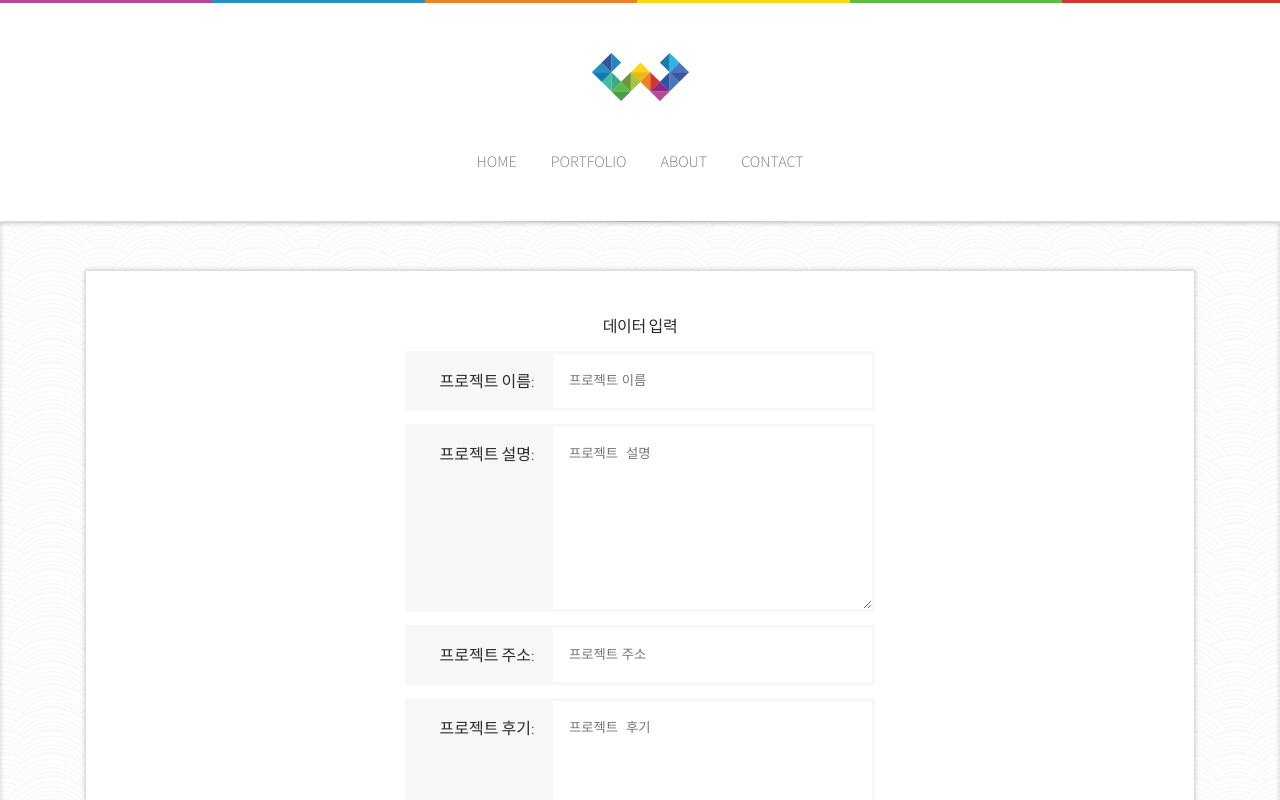
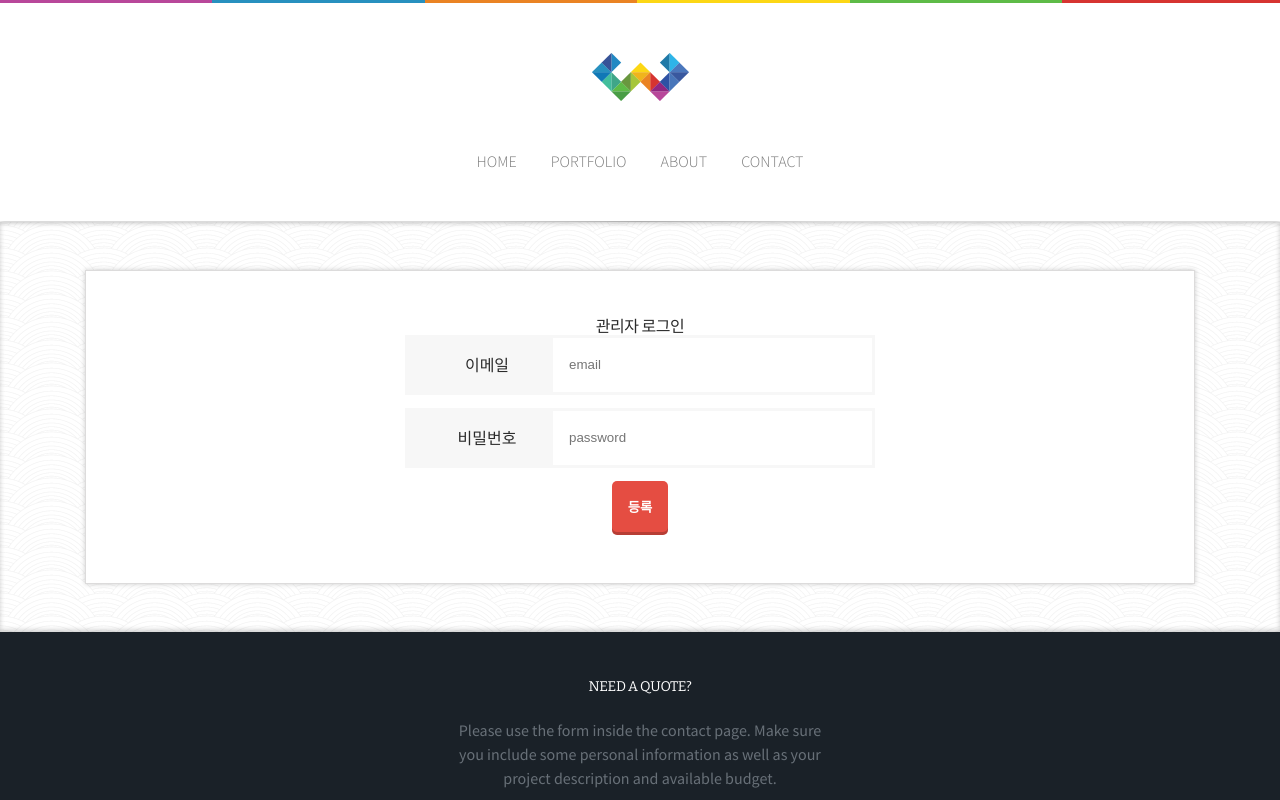
Before and after one commit to wwg98/ESTFE13_portfolioo-app, a Next.js app: page /insert in a window 1280 px wide. Shown: the top 800 px of the page. Built offline with nearby package versions, Linux system fonts and the light colour scheme; no server answers.

Commit message:
feat: implement user authentication and thumbnail upload functionality

```diff
--- a/src/app/insert/page.js
+++ b/src/app/insert/page.js
@@ -1,7 +1,7 @@
 "use client";
 
 import { createClient } from "@/utils/supabase/client";
-import { useState } from "react";
+import { useEffect, useState } from "react";
 import { useRouter } from "next/navigation";
 
 export default function Insert() {
@@ -22,6 +22,20 @@
   });
 
   const [thumbnail, setThumbnail] = useState(null);
+  const [user, setUser] = useState(null);
+  const [authForm, setAuthform] = useState({
+    email: "",
+    password: "",
+  });
+
+  useEffect(() => {
+    (async () => {
+      const {
+        data: { user },
+      } = await supabase.auth.getUser();
+      setUser(user);
+    })();
+  }, [supabase.auth]);
 
   async function insertData(e) {
     e.preventDefault();
@@ -32,7 +46,11 @@
       console.log("데이터 입력 성공");
       router.push("/");
     }
+    if (thumbnail) {
+      await uploadThumbnail(thumbnail);
+    }
   }
+
   const handleChange = (e) => {
     const { name, value } = e.target;
 
@@ -45,6 +63,47 @@
   const handleFileChange = (e) => {
     setThumbnail(e.target.files[0]);
   };
+
+  async function uploadThumbnail(file) {
+    const { data, error } = await supabase.storage
+      .from("portfolio")
+      .upload(`thumbnail/${file.name}`, file);
+    if (error) {
+      console.error("썸네일 업로드 실패:", error);
+    } else {
+      // Handle success
+      console.log("썸네일 업로드 성공:", data);
+    }
+  }
+
+  if (!user) {
+    return (
+      <div className="about_content shadow">
+        <h2>관리자 로그인</h2>
+        <div className="contact_form">
+          <form action="">
+            <p className="field">
+              <label htmlFor="email">이메일</label>
+              <input type="email" id="email" name="email" placeholder="email" required />
+            </p>
+            <p className="field">
+              <label htmlFor="password">비밀번호</label>
+              <input
+                type="password"
+                id="password"
+                name="password"
+                placeholder="password"
+                required
+              />
+            </p>
+            <p className="submit">
+              <input type="submit" className="primary-btn" value="등록" />
+            </p>
+          </form>
+        </div>
+      </div>
+    );
+  }
 
   return (
     <div className="about_content shadow">
```
